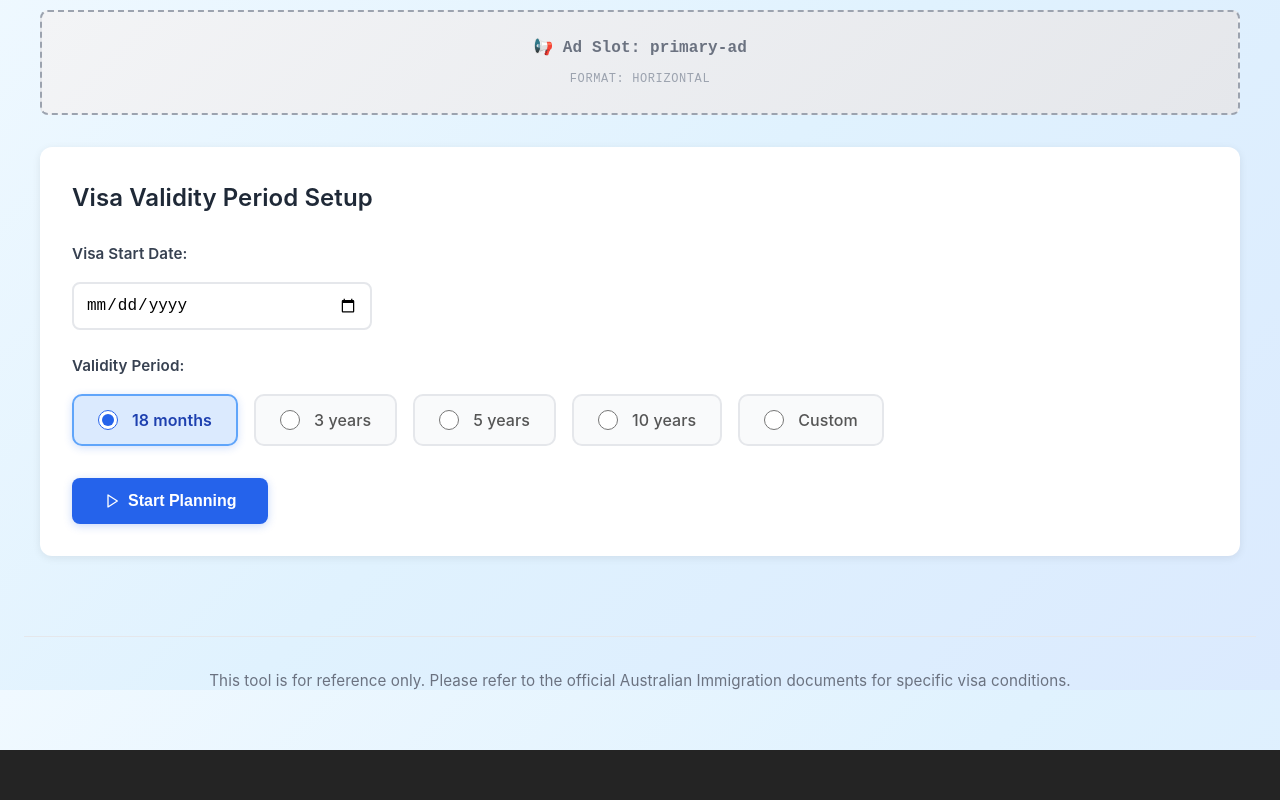
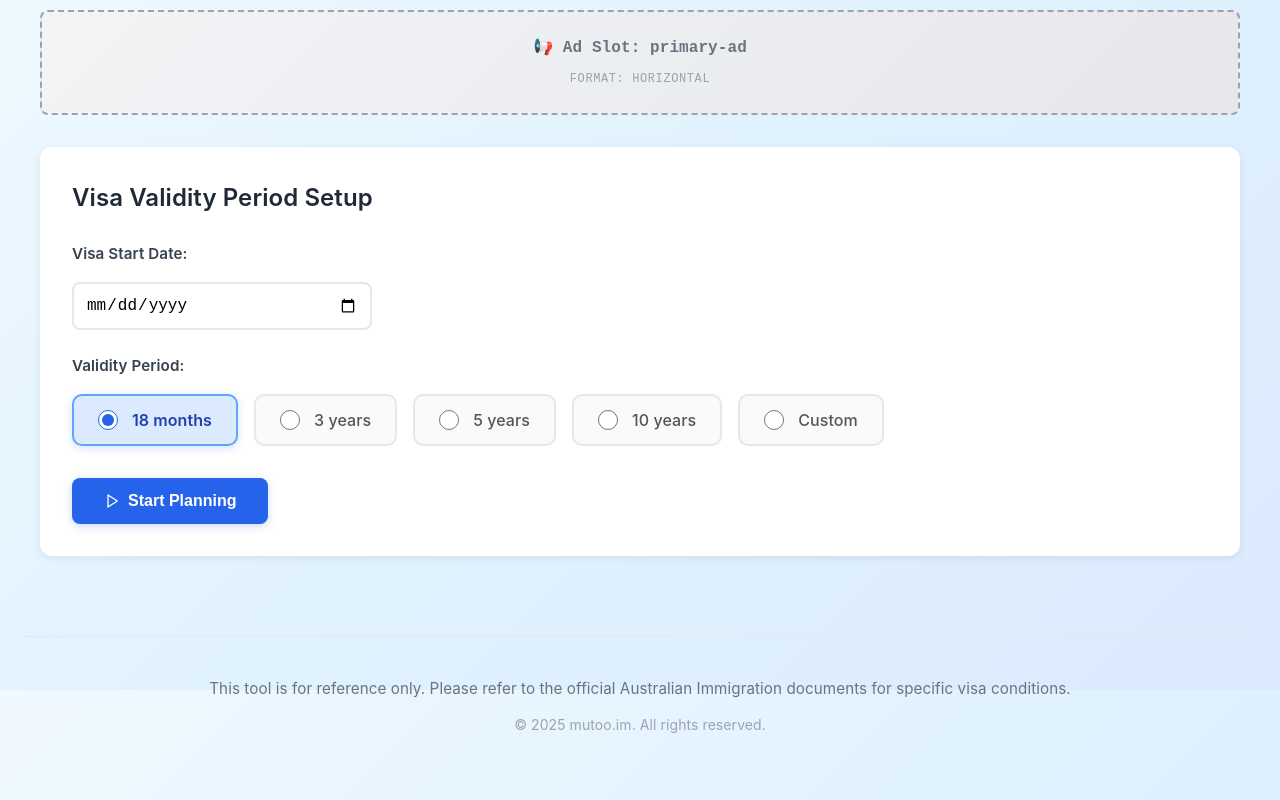
Before and after one commit to mutoo/condition-8558-planner, a React (Vite) app: page / in a window 1280 px wide. Shown: the part 910-1710 px from the top of the page. Before the commit the page ends 1660 px from the top, so only its background shows below. Built offline with nearby package versions, Linux system fonts and the light colour scheme; no server answers.

Commit message:
add badge and copyright

```diff
--- a/src/App.tsx
+++ b/src/App.tsx
@@ -145,6 +145,7 @@ function App() {
 
       <footer className="app-footer">
         <p>{t('app.footer')}</p>
+        <p className="copyright">{t('app.copyright', { year: new Date().getFullYear() })}</p>
       </footer>
     </div>
   )
--- a/src/i18n/locales/en.json
+++ b/src/i18n/locales/en.json
@@ -2,7 +2,8 @@
   "app": {
     "title": "Australia Visa Condition 8558 Trip Planner",
     "description": "Help you plan trips and verify compliance with Condition 8558 requirements",
-    "footer": "This tool is for reference only. Please refer to the official Australian Immigration documents for specific visa conditions."
+    "footer": "This tool is for reference only. Please refer to the official Australian Immigration documents for specific visa conditions.",
+    "copyright": "© {{year}} mutoo.im. All rights reserved."
   },
   "info": {
     "title": "About Condition 8558",
--- a/src/i18n/locales/zh.json
+++ b/src/i18n/locales/zh.json
@@ -2,7 +2,8 @@
   "app": {
     "title": "澳洲签证 8558 条款行程规划器",
     "description": "帮助您规划行程并验证是否符合 8558 条款的要求",
-    "footer": "本工具仅供参考，具体签证条件请以澳大利亚移民局官方文件为准。"
+    "footer": "本工具仅供参考，具体签证条件请以澳大利亚移民局官方文件为准。",
+    "copyright": "© {{year}} mutoo.im. 版权所有。"
   },
   "info": {
     "title": "关于 8558 条款",
--- a/src/styles/App.css
+++ b/src/styles/App.css
@@ -157,6 +157,27 @@
   font-size: 0.95rem;
 }
 
+.app-footer p {
+  margin: 0.5rem 0;
+}
+
+.app-footer .copyright {
+  margin-top: 0.75rem;
+  font-size: 0.875rem;
+  color: #9ca3af;
+}
+
+.app-footer .copyright a {
+  color: #2563eb;
+  text-decoration: none;
+  transition: color 0.2s ease;
+}
+
+.app-footer .copyright a:hover {
+  color: #1d4ed8;
+  text-decoration: underline;
+}
+
 .two-column-layout {
   display: grid;
   grid-template-columns: 1fr 1fr;
```
Also changed, not shown: 1 other file (tests, documents, lock files or other folders).
